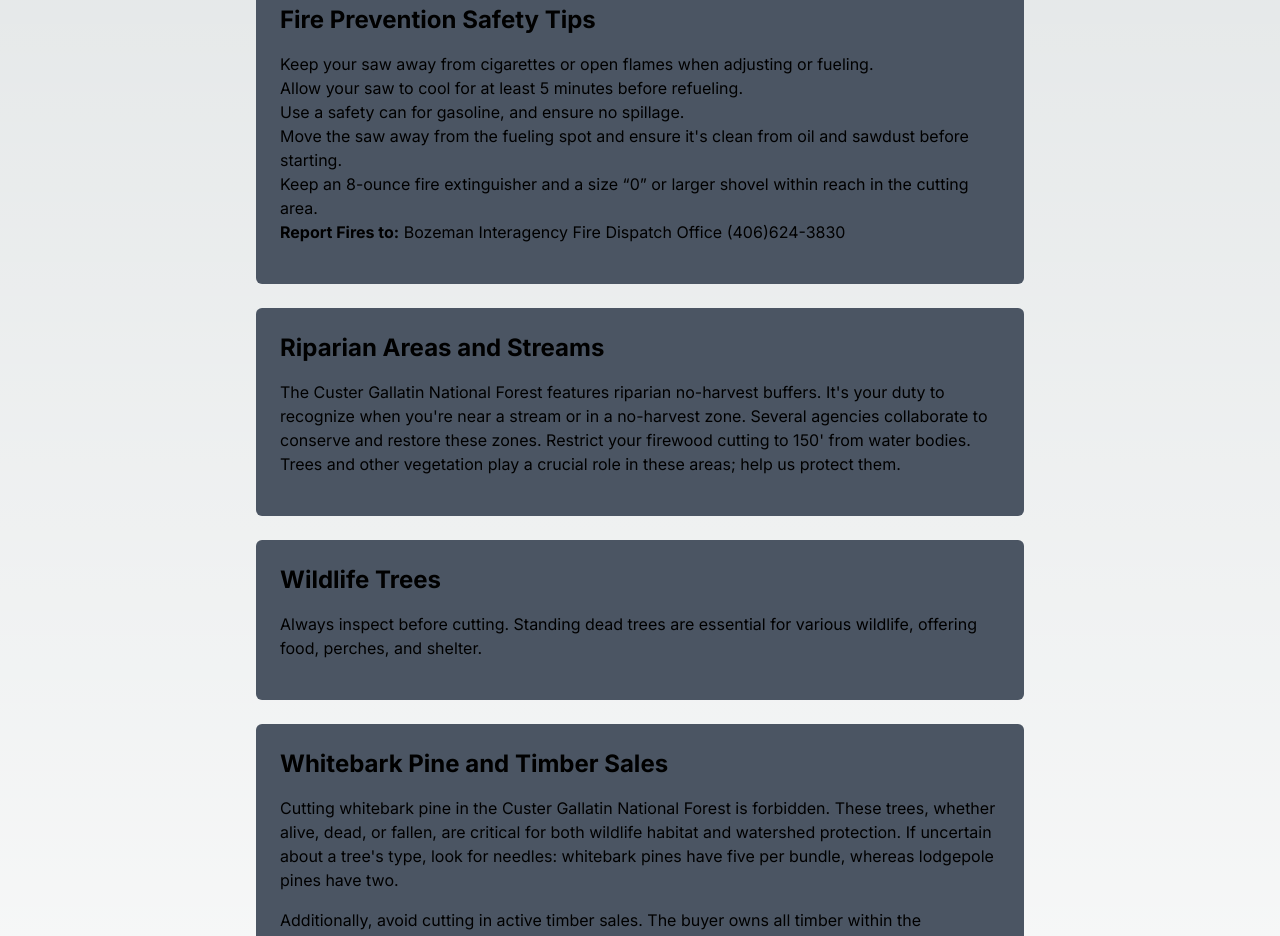
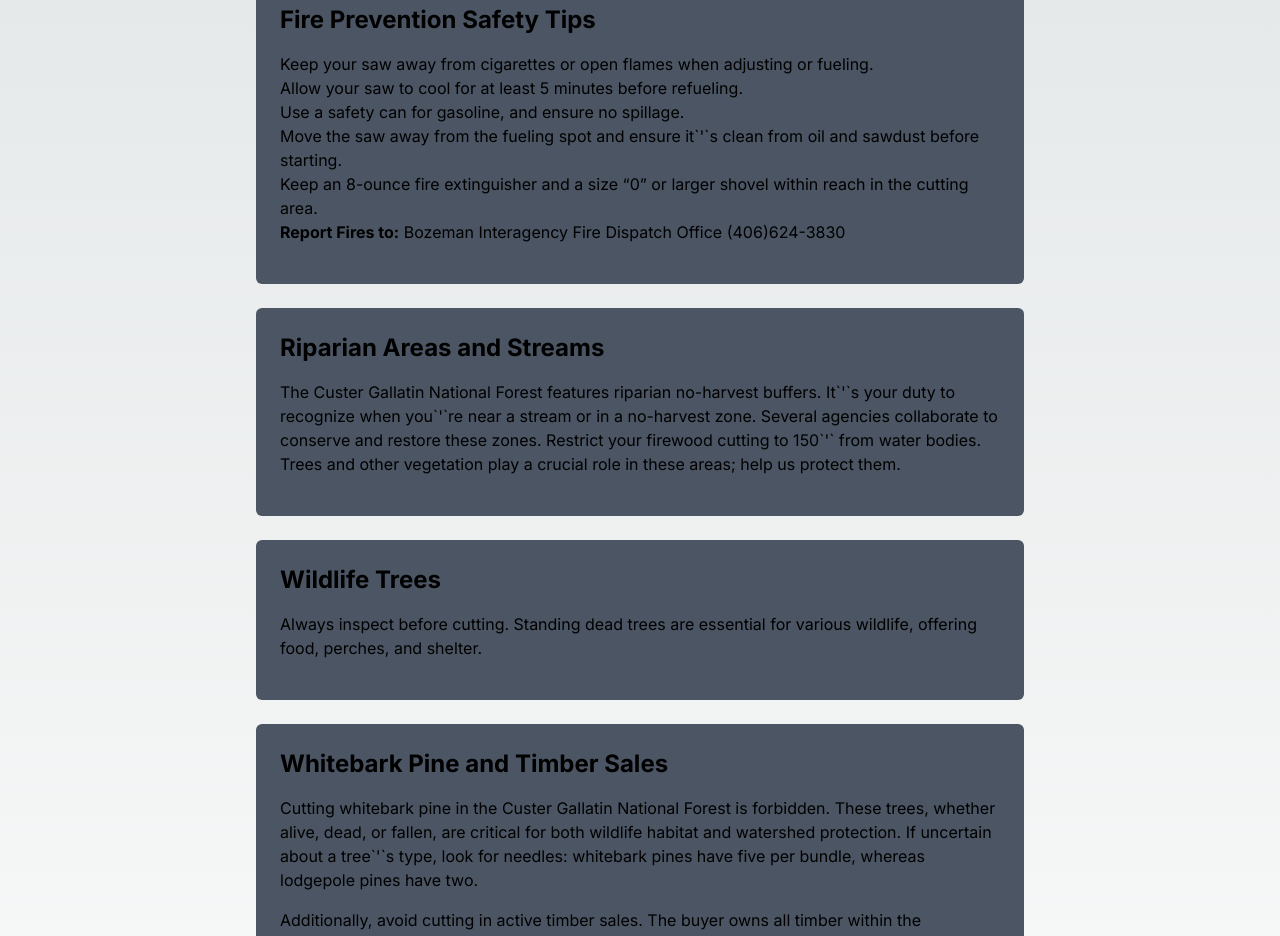
Before and after one commit to macgreene14/forest-fuel-finder, a Next.js app: page /info in a window 1280 px wide. Shown: the part 960-1896 px from the top of the page. Built offline with nearby package versions, Linux system fonts and the light colour scheme.

Commit message:
escaped apos

```diff
--- a/src/app/info/page.tsx
+++ b/src/app/info/page.tsx
@@ -33,7 +33,7 @@
                     <li>Keep your saw away from cigarettes or open flames when adjusting or fueling.</li>
                     <li>Allow your saw to cool for at least 5 minutes before refueling.</li>
                     <li>Use a safety can for gasoline, and ensure no spillage.</li>
-                    <li>Move the saw away from the fueling spot and ensure it's clean from oil and sawdust before starting.</li>
+                    <li>Move the saw away from the fueling spot and ensure it`&apos;`s clean from oil and sawdust before starting.</li>
                     <li>Keep an 8-ounce fire extinguisher and a size “0” or larger shovel within reach in the cutting area.</li>
                 </ol>
                 <p className="mb-4"><strong>Report Fires to:</strong> Bozeman Interagency Fire Dispatch Office (406)624-3830</p>
@@ -42,7 +42,7 @@
             <section className="p-6 bg-gray-600 mb-6 rounded-md">
             <h2 className="text-2xl font-bold mb-4">Riparian Areas and Streams</h2>
             <p className="mb-4">
-                    The Custer Gallatin National Forest features riparian no-harvest buffers. It's your duty to recognize when you're near a stream or in a no-harvest zone. Several agencies collaborate to conserve and restore these zones. Restrict your firewood cutting to 150' from water bodies. Trees and other vegetation play a crucial role in these areas; help us protect them.
+                    The Custer Gallatin National Forest features riparian no-harvest buffers. It`&apos;`s your duty to recognize when you`&apos;`re near a stream or in a no-harvest zone. Several agencies collaborate to conserve and restore these zones. Restrict your firewood cutting to 150`&apos;` from water bodies. Trees and other vegetation play a crucial role in these areas; help us protect them.
                 </p>
             </section>
 
@@ -56,7 +56,7 @@
             <section className="p-6 bg-gray-600 mb-6 rounded-md">
             <h2 className="text-2xl font-bold mb-4">Whitebark Pine and Timber Sales</h2>
             <p className="mb-4">
-                    Cutting whitebark pine in the Custer Gallatin National Forest is forbidden. These trees, whether alive, dead, or fallen, are critical for both wildlife habitat and watershed protection. If uncertain about a tree's type, look for needles: whitebark pines have five per bundle, whereas lodgepole pines have two.
+                    Cutting whitebark pine in the Custer Gallatin National Forest is forbidden. These trees, whether alive, dead, or fallen, are critical for both wildlife habitat and watershed protection. If uncertain about a tree`&apos;`s type, look for needles: whitebark pines have five per bundle, whereas lodgepole pines have two.
                 </p>
                 <p className="mb-4">
                     Additionally, avoid cutting in active timber sales. The buyer owns all timber within the boundary, and cutting here is prohibited.
```
